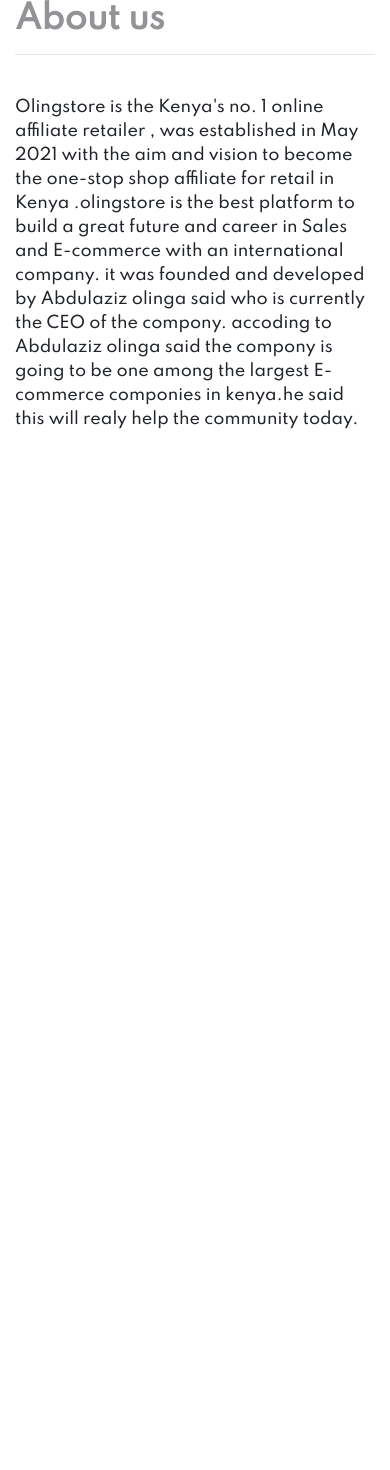
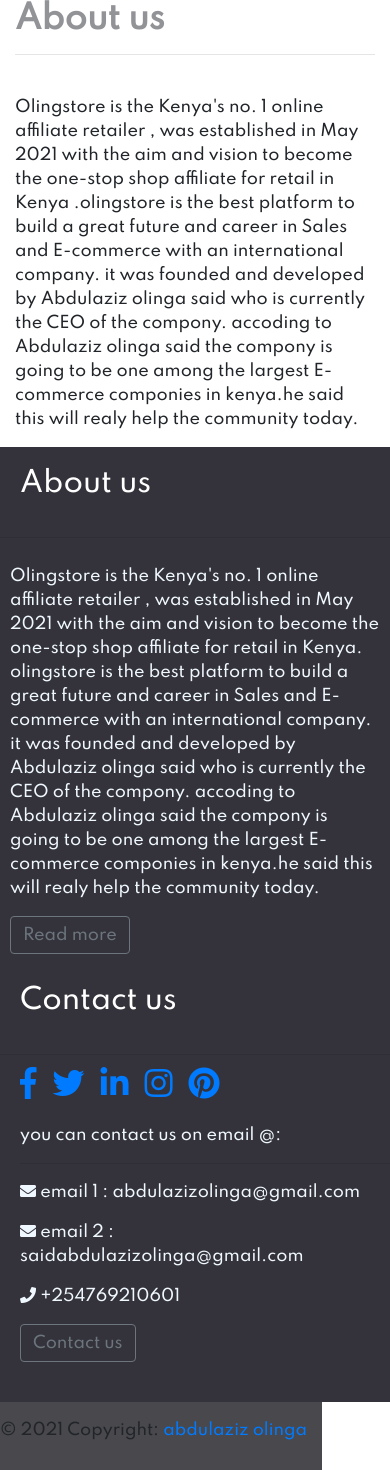
Before and after one commit to olinga-abdulaziz/git-olingstore, a Django app: page /about/ in a window 390 px wide. Shown: the part 82-1552 px from the top of the page. Before the commit the page ends 511 px from the top, so only its background shows below. Run offline with Django 3.2, Linux system fonts and the light colour scheme; some libraries are stand-ins or nearby versions.

Commit message:
Update about.html

```diff
--- a/baseapp/templates/baseapp/about.html
+++ b/baseapp/templates/baseapp/about.html
@@ -21,4 +21,16 @@
             </p>
         </div>
     </div>
+         <div class="row">
+        <div class="col-sm-12">
+            {% include 'baseapp/footer.html' %}
+        </div>
+    </div>
+    <div class="row" style="  height: 8vh; background-color: rgb(72, 72, 77);">
+       <div class="col-sm">
+        <div class="footer-copyright text-center py-3">© 2021 Copyright:
+            <a href="#"> abdulaziz olinga</a>
+          </div>
+       </div>
+    </div>
 {% endblock content %}
```
